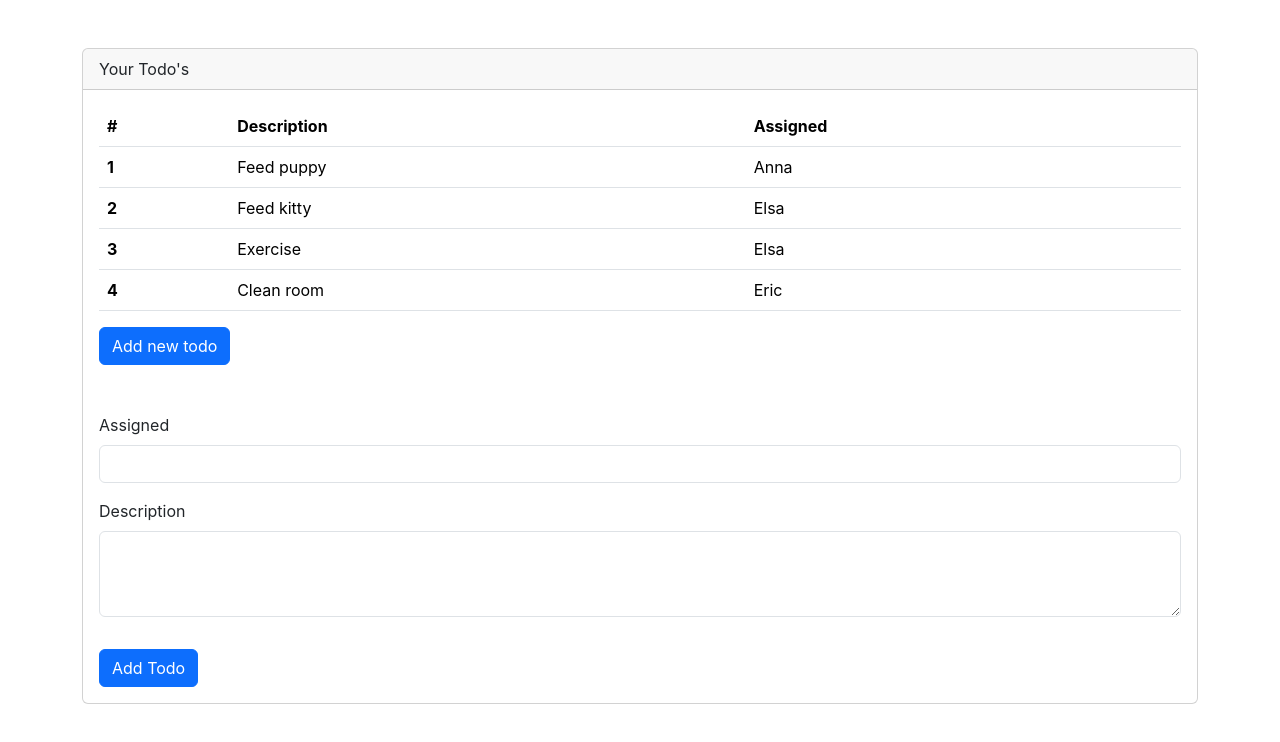
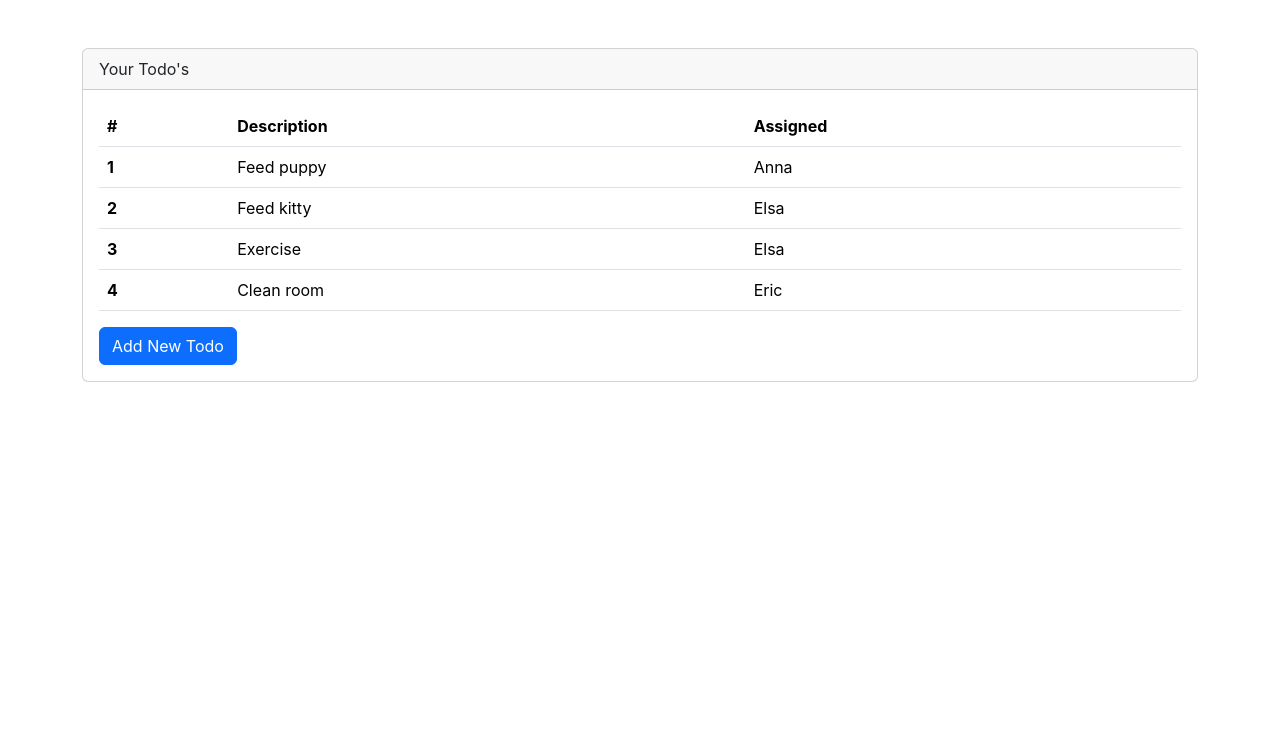
Before and after one commit to lilyjiang0/learn-react, a React (Create React App) app in the folder react-todos/: page / in a window 1280 px wide. Shown: the top 742 px of the page. Built offline with nearby package versions, Linux system fonts and the light colour scheme.

Commit message:
expand and hide add todo

```diff
--- a/react-todos/src/App.js
+++ b/react-todos/src/App.js
@@ -4,6 +4,9 @@
 import NewTodoForm from './components/NewTodoForm';
 
 function App() {
+
+  const [showAddTodoForm, setShowAddTodoForm] = useState(false);
+
   // todos - state variable, setTodos can change todo and re-render application.
   const [todos, setTodos] = useState([
     {rowNumber: 1, rowDesc: 'Feed puppy', rowAssigned: 'Anna'},
@@ -49,10 +52,12 @@
         </div>
         <div className='card-body'>
           <TodoTable todos={todos} deleteTodo={deleteTodo}></TodoTable>
-          <button className='btn btn-primary'>
-            Add new todo
+          <button onClick={() => setShowAddTodoForm(!showAddTodoForm)} className='btn btn-primary'>
+            {showAddTodoForm ? 'Hide Form' : 'Add New Todo'}
           </button>
-          <NewTodoForm addTodo={addTodo}/>
+          {showAddTodoForm &&
+            <NewTodoForm addTodo={addTodo}/>
+          }
         </div>
       </div>
     </div>
```
